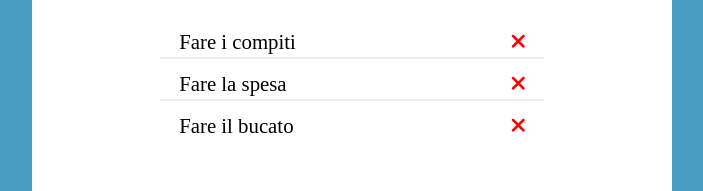
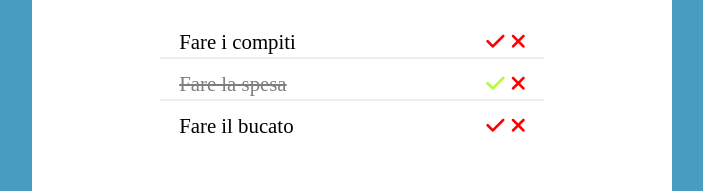
Before and after one commit to DanieleAntonaci/vue-todolist, a plain HTML site: page index.html in a window 1280 px wide. Shown: the part 341-532 px from the top of the page, without its empty margins (288-991 px from the left). Drawn offline with nearby package versions, Linux system fonts and the light colour scheme.

Commit message:
bonus todo done btn

```diff
--- a/css/style.css
+++ b/css/style.css
@@ -82,5 +82,13 @@ header h1{
 #list-element li i{
     color: red;
     cursor: pointer;
+    padding-left: 6px;
 
 }
+.completed span{
+    text-decoration: line-through;
+    opacity: 0.5;
+}
+#list-element .completed .fa-check{
+    color: greenyellow;
+}
--- a/index.html
+++ b/index.html
@@ -30,9 +30,12 @@
 
                 <!-- list of element -->
                 <ul id="list-element">
-                    <li v-for="(task, index) in tasks">
-                        {{task.text}}
-                        <i class="fa-solid fa-xmark" @click="delateTask(index)"></i>
+                    <li v-for="(task, index) in tasks" :class="task.done ? 'completed': ''">
+                        <span>{{task.text}}</span>
+                        <div>
+                            <i class="fa-solid fa-check"  @click="completeTask(index)" ></i>
+                            <i class="fa-solid fa-xmark" @click="delateTask(index)"></i>
+                        </div>
                     </li>
                 </ul>
             </main>
--- a/js/main.js
+++ b/js/main.js
@@ -21,6 +21,7 @@ createApp({
             newTask: '',
             error: false,
 
+
         }
     },
     methods: {
@@ -35,6 +36,14 @@ createApp({
         },
         delateTask(index) {
             this.tasks.splice(index, 1)
+        },
+        completeTask(index) {
+            if (this.tasks[index].done === true) {
+                this.tasks[index].done = false;
+            } else {
+                this.tasks[index].done = true
+            }
+
         }
     }
 }).mount('#app');
```
